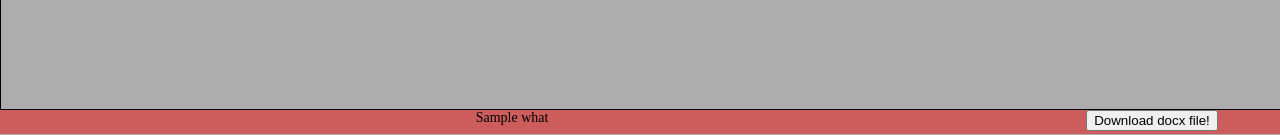
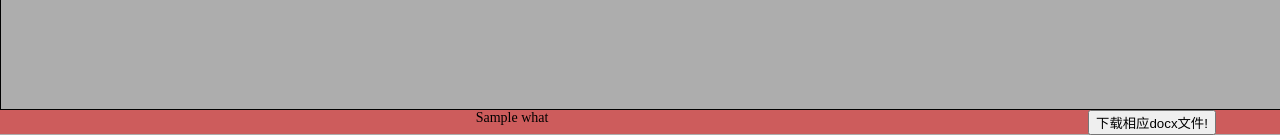
Before and after one commit to wenheping/exam, a Django app: template dg/templates/dg.html in a window 1280 px wide. Shown: the part 668-803 px from the top of the page. Run offline with Django 3.2, Linux system fonts and the light colour scheme; the template is opened without the code that fills it: most values are stand-ins (such as "Sample title", 1, 10 or a date in 2020).

Commit message:
Use Chinese

```diff
--- a/dg/templates/dg.html
+++ b/dg/templates/dg.html
@@ -66,9 +66,9 @@
       </div>
       <div id="f_right">
         {% if docx_file_name %}
-        <button type="button" onclick="javascript:window.location.href='{{STATIC_URL}}pdf/dg/{{docx_file_name}}'">Download docx file!</button>
+        <button type="button" onclick="javascript:window.location.href='{{STATIC_URL}}pdf/dg/{{docx_file_name}}'">下载相应docx文件!</button>
         {% else %}
-        <button type="button" disabled="disabled">Download docx file!</button>
+        <button type="button" disabled="disabled">下载相应docx文件!</button>
         {% endif %}
       </div>
     </div>
```
